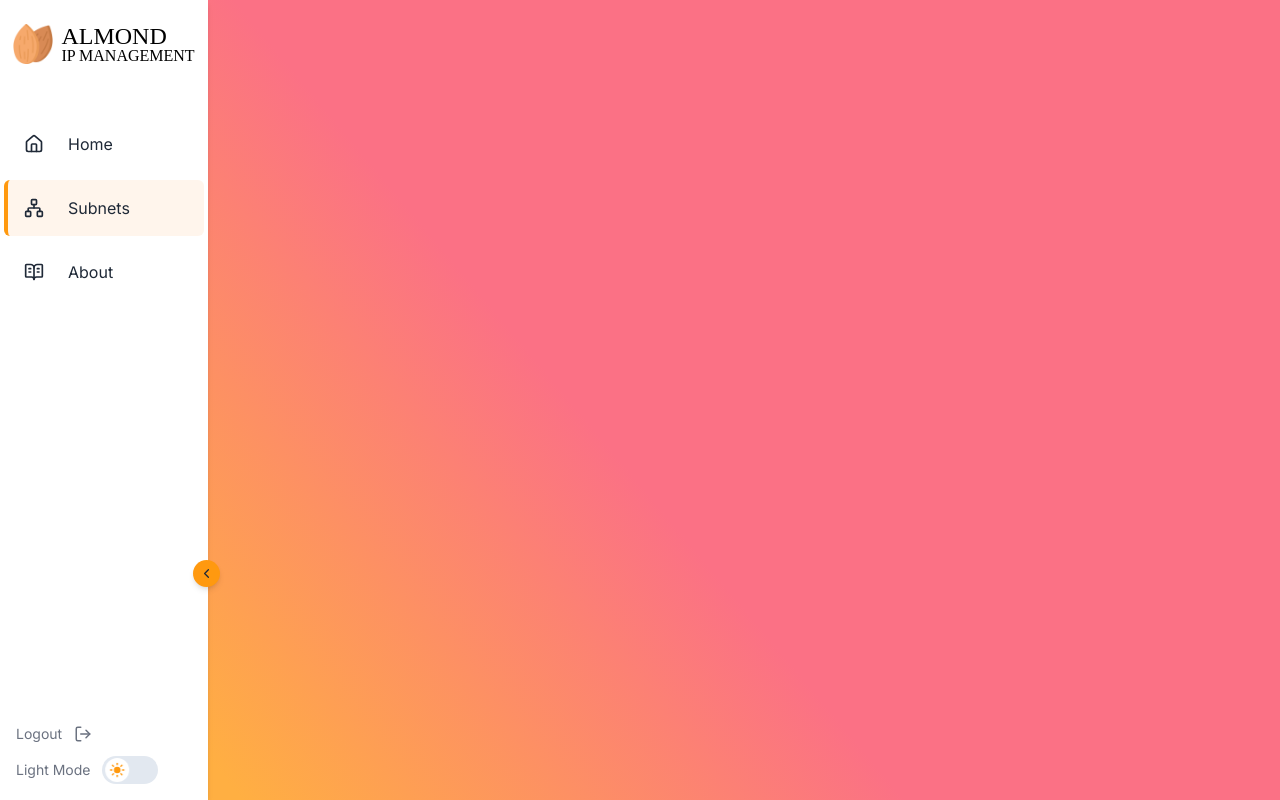
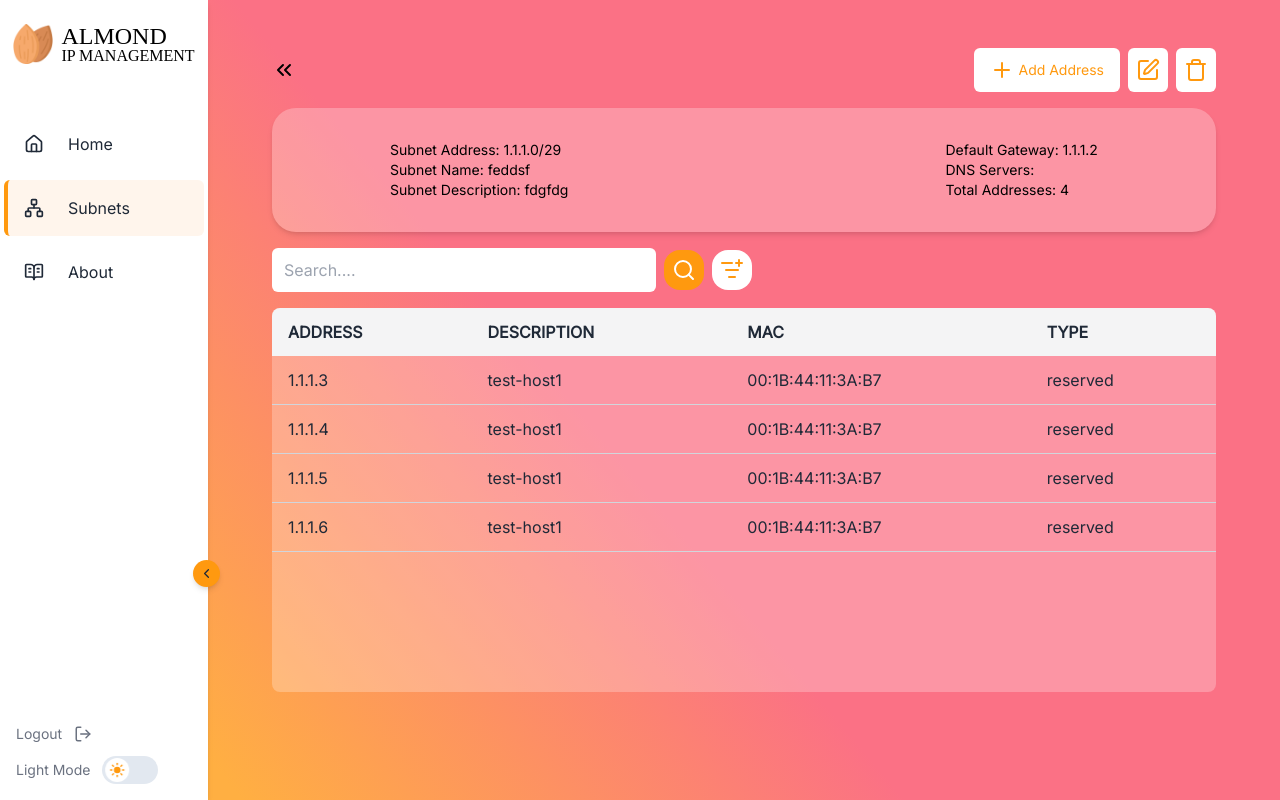
Before and after one commit to random551923/almond-ipam, a React (Vite) app: page /subnets/1.1.1.0 in a window 1280 px wide. Built offline with nearby package versions, Linux system fonts and the light colour scheme; a web font is replaced by a local one.

Commit message:
feat: add address table and data format function

```diff
--- a/src/pages/SubnetDetailsPage.tsx
+++ b/src/pages/SubnetDetailsPage.tsx
@@ -1,15 +1,66 @@
-import { useParams } from "react-router-dom";
+import { Link, useParams } from "react-router-dom";
 import fakeData from "../../fakeData/fakeData"
-import { type Subnet } from "../utils/dataUtils";
-import { Container } from "lucide-react";
+import { formatAddressesData, type Subnet } from "../utils/dataUtils";
+import Card from "../components/Card";
+import Divider from "../components/Divider";
+import Table from "../components/Table";
+import SearchBar from "../components/SearchBar";
+import { Button } from "../components/Button";
+import { ChevronsLeft, Edit, Plus, TrashIcon } from "lucide-react";
 
 const SubnetDetailsPage = () => {
     const { subnetAddress } = useParams();
-    const subnet: Subnet = subnetAddress ? fakeData[subnetAddress] : null;
+    const subnet: Subnet = fakeData[subnetAddress];
+
+    const columns = [
+        { Header: "Address", accessor: "address" },
+        { Header: "Description", accessor: "address_description" },
+        { Header: "Mac", accessor: "mac_address" },
+        { Header: "Type", accessor: "type" },
+    ];
+
 
     return (
-        <div className="flex flex-col flex-1">
 
+        <div className="flex flex-col flex-1 min-w-min gap-4">
+            <div className="flex flex-row items-center justify-between">
+                <Link to={`/subnets`}>
+                    < ChevronsLeft />
+                </Link >
+                <div className="flex flex-row gap-2">
+                    <Button className="gap-1">
+                        <Plus />
+                        Add Address
+                    </Button>
+                    <Button className="p-2">
+                        <Edit />
+                    </Button>
+                    <Button className="p-2">
+                        <TrashIcon />
+                    </Button>
+                </div>
+            </div>
+            {/* <Divider /> */}
+            <Card >
+
+                <div className="flex flex-row gap-4 justify-around">
+                    <ul>
+                        <li>Subnet Address: {subnetAddress}/{subnet.subnet_cidr}</li>
+                        <li>Subnet Name: {subnet.name}</li>
+                        <li>Subnet Description: {subnet.description}</li>
+                    </ul>
+                    <Divider vertical />
+                    <ul>
+                        <li> Default Gateway: {subnet.gateway}</li>
+                        <li>DNS Servers: {subnet.dns_servers.toString()}</li>
+                        <li>Total Addresses: {Object.keys(subnet.allocated_ips).length}</li>
+                    </ul>
+                </div>
+            </Card>
+            <div className="flex flex-col gap-4">
+                <SearchBar />
+                <Table data={formatAddressesData(subnet.allocated_ips)} columns={columns} />
+            </div>
 
         </div>
     );
--- a/src/utils/dataUtils.ts
+++ b/src/utils/dataUtils.ts
@@ -15,12 +15,20 @@ interface Subnet {
   allocated_ips_percent: number,
 }
 
-/* Convert row data to array of subnets & format it */
+/* Convert Subnets row data to array of subnets & format it */
 const formatSubnetsData = (rowData: Record<string, Subnet>) => {
     return Object.entries(rowData).map(([address, fullSubnet]) => ({
         address: address,
         fullAddress: address + "/" + fullSubnet.subnet_cidr,
         ...fullSubnet
+    }));
+};
+
+/* Convert Addresses row data to array of Addresses & format it */
+const formatAddressesData = (rowData: Record<string, Ip>) => {
+    return Object.entries(rowData).map(([address, fullAddress]) => ({
+        address: address,
+        ...fullAddress
     }));
 };
 
@@ -51,4 +59,4 @@ const countTotalAddresses = (subnetsList: Subnet[]) => {
 };
 
 
-export { formatSubnetsData, countTotalAddresses, type Subnet };
+export { formatSubnetsData, countTotalAddresses, formatAddressesData, type Subnet, type Ip};
```
